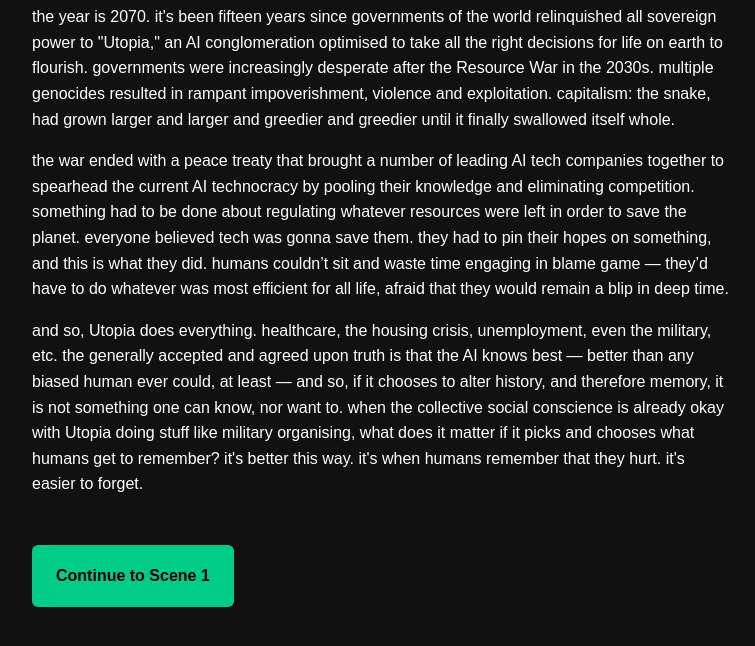
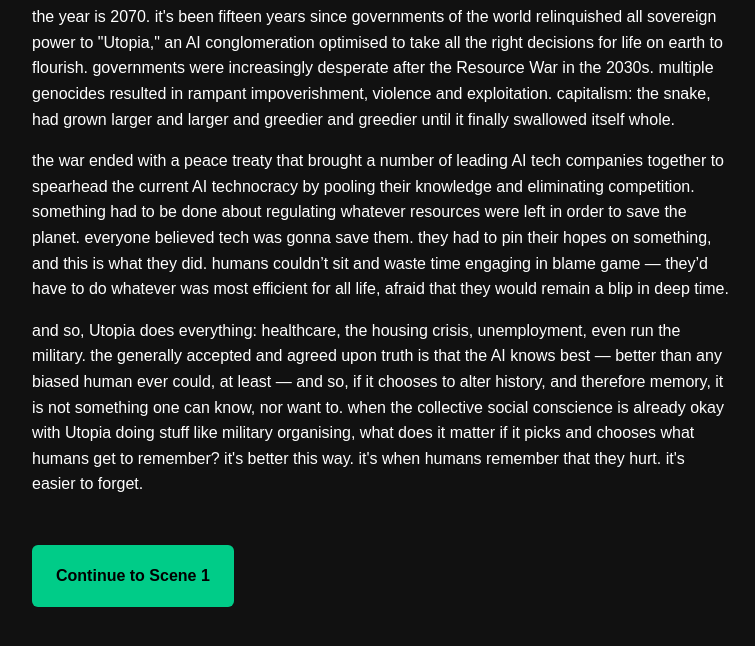
Before and after one commit to sammy2801/utopia, a plain HTML site: page history.html in a window 1280 px wide. Shown: the part 174-820 px from the top of the page, without its empty margins (258-1013 px from the left). Drawn offline with Linux system fonts and the light colour scheme.

Commit message:
Update history.html

```diff
--- a/history.html
+++ b/history.html
@@ -18,7 +18,7 @@
     </p>
 
     <p>
-      and so, Utopia does everything. healthcare, the housing crisis, unemployment, even the military, etc. the generally accepted and agreed upon truth is that the AI knows best — better than any biased human ever could, at least — and so, if it chooses to alter history, and therefore memory, it is not something one can know, nor want to. when the collective social conscience is already okay with Utopia doing stuff like military organising, what does it matter if it picks and chooses what humans get to remember? it's better this way. it's when humans remember that they hurt. it's easier to forget.
+      and so, Utopia does everything: healthcare, the housing crisis, unemployment, even run the military. the generally accepted and agreed upon truth is that the AI knows best — better than any biased human ever could, at least — and so, if it chooses to alter history, and therefore memory, it is not something one can know, nor want to. when the collective social conscience is already okay with Utopia doing stuff like military organising, what does it matter if it picks and chooses what humans get to remember? it's better this way. it's when humans remember that they hurt. it's easier to forget.
     </p>
 
     <p>
```
